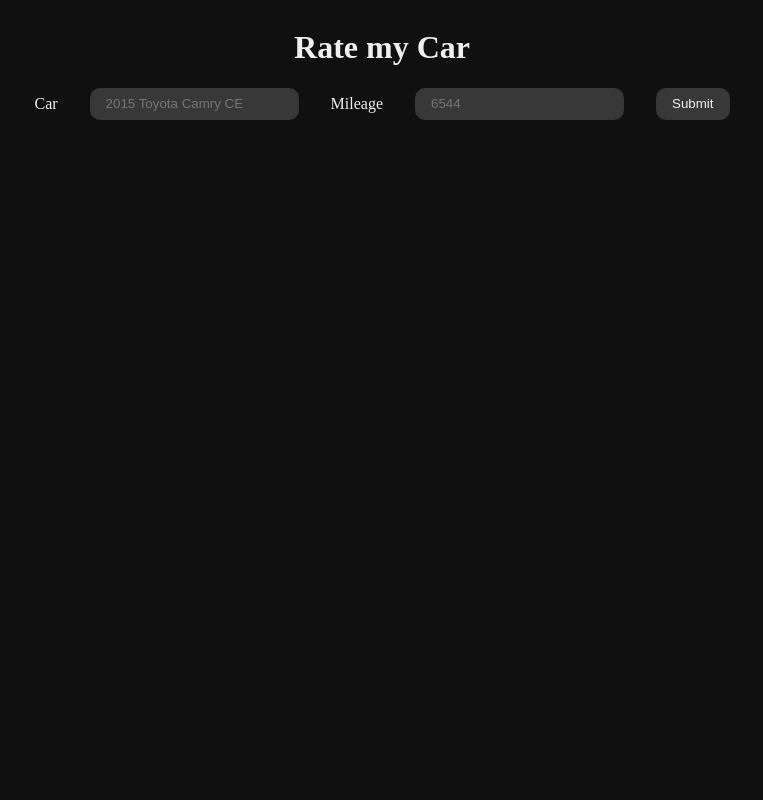
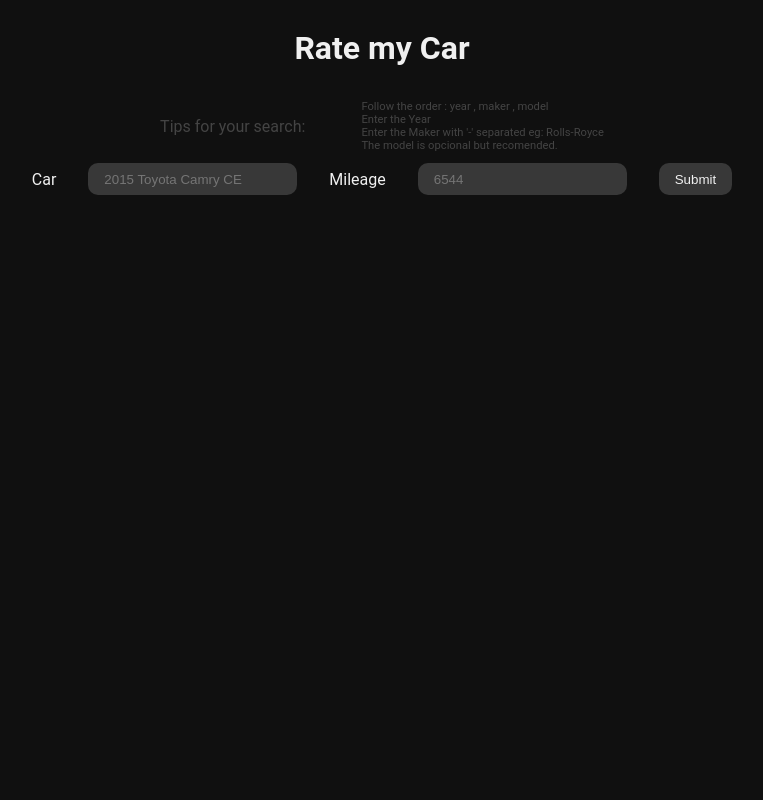
Before and after one commit to msierraltav/rate-my-car, a PHP site: page / in a window 1280 px wide. Shown: the whole page, without its empty margins (202-965 px from the left). Run offline with PHP 8.4, Linux system fonts and the light colour scheme; some libraries are stand-ins or nearby versions.

Commit message:
call to db and result table

```diff
--- a/src/conexion.php
+++ b/src/conexion.php
@@ -22,5 +22,43 @@
       }
       return $connexion;
     }
+
+    function query($query) {
+      $conn = $this->ConexionDB();
+      $stmt = $conn->query($query);
+      $data = [];
+      if ($stmt) {
+        while ($row = $stmt->fetch(PDO::FETCH_ASSOC)) {
+          $data[] = $row;
+        }
+      }
+      $conn = null; // end the connection
+      return $data;
+    }
+
+    function queryBuilder($year, $manufacturer, $model, $mileage) {
+
+      $query = "SELECT * FROM vehicles";
+
+      if (!empty($year)) {
+        $query .= " WHERE model_year='$year'";
+      }
+
+      if (!empty($manufacturer)) {
+        $query .= " AND LOWER(manufacturer) LIKE '%$manufacturer%'";
+      }
+
+      if (!empty($model)) {
+        $query .= " AND  LOWER(vehicle_model) LIKE '%$model%'";
+      }
+
+      if ($mileage >= 0) {
+        $query .= " AND listing_mileage = '$mileage'";
+      }
+
+      $query .= " AND listing_price IS NOT NULL AND listing_mileage IS NOT NULL";
+
+      return $this->query($query);
+    }
   }
 ?>
--- a/src/index.php
+++ b/src/index.php
@@ -7,12 +7,19 @@
     </head>
     <body>
         <h1>Rate my Car</h1>
-
-        <?php
-          include_once('conexion.php');
-          $conexion = new Conexion();
-          $conexion->ConexionDB();
-        ?>
+        <section class="tips">
+        <div>
+          <p>Tips for your search: </p>
+        </div>
+        <div>
+           <ul>
+            <li>Follow the order : year , maker , model</li>
+            <li>Enter the Year</li>
+            <li>Enter the Maker with '-' separated  eg: Rolls-Royce</li>
+            <li>The model is opcional but recomended.</li>
+          </ul>
+        </div>
+        </section>
 
         <section>
           <div class="input-form">
@@ -26,10 +33,15 @@
                   <label for="mileage">Mileage</label>
                   <input type="text" id="mileage" placeholder="6544">
                 </div>
-                <input class="submit-button" type="submit" value="Submit" onclick="submitForm()">
+                <input class="submit-button" type="submit" value="Submit" onclick="parseCarInput(document.getElementById('vehicle').value, document.getElementById('mileage').value)">
               </div>
             </form>
           </div>
         </section>
+        <section>
+          <div id="results">
+          </div>
+        </section>
+
     </body>
 </html>
--- a/src/scripts.js
+++ b/src/scripts.js
@@ -1,3 +1,77 @@
-function submitForm() {
-  alert('Hello, world!');
+function parseCarInput(vehicle, mileage) {
+
+  if (typeof event !== 'undefined') {
+    event.preventDefault();
+  }
+
+  let car = {
+    year: 0,
+    manufacturer: '',
+    model: '',
+    mileage: -1
+  };
+
+  const yearMatch = vehicle.match(/\b(\d{4})\b/);
+  if (yearMatch) {
+    car.year = parseInt(yearMatch[1], 10);
+    vehicle = vehicle.replace(yearMatch[1], '').trim();
+  }
+
+  const manufacturerPattern = /^(\w+(-\w+)?)\b/;
+  const matches = vehicle.match(manufacturerPattern);
+
+  if (matches && matches[1]) {
+    car.manufacturer = (matches[1]).toLowerCase();
+    const modelPart = (vehicle.substring(matches[0].length).trim()).toLowerCase();
+    if (modelPart) {
+      car.model = modelPart;
+    }
+  } else if (vehicle.trim()) {
+    car.manufacturer = (vehicle.trim()).toLowerCase();
+  }
+
+  car.mileage = mileage === '' ? -1 : parseInt(mileage, 10);
+
+  if (car.year === 0 || car.manufacturer === '') {
+    alert("Please enter almost a year and a manufacturer");
+  }
+  else {
+    submitForm(car);
+  }
 }
+function submitForm(car) {
+
+  const resultsContainer = document.getElementById("results");
+  resultsContainer.innerHTML = "Loading data...";
+
+  const getData = async (car) => {
+    try {
+      const response = await fetch("results.php", {
+        method: "POST",
+        body: JSON.stringify(car),
+        headers: {
+         "Content-Type": "application/json; charset=UTF-8"
+        }
+      });
+
+      if (response.ok) {
+        const htmlContent = await response.text();
+        return htmlContent;
+      } else {
+        throw new Error(`Error: ${response.status}`);
+      }
+    } catch (error) {
+      console.error("Fetch error:", error);
+      return "Error loading data";
+    }
+  };
+
+  getData(car)
+    .then((htmlContent) => {
+      resultsContainer.innerHTML = htmlContent;
+    })
+    .catch((error) => {
+      console.error("Error:", error);
+      resultsContainer.innerHTML = "Error loading data";
+    });
+}
--- a/src/styles.css
+++ b/src/styles.css
@@ -7,6 +7,7 @@ body {
   justify-content: flex-start;
   align-items: center;
   flex-direction: column;
+  font-family: 'Roboto', sans-serif;
 }
 
 .input-form{
@@ -45,3 +46,29 @@ body {
   height: 2rem;
   padding: 0 1rem;
 }
+
+.tips{
+  display: flex;
+  flex-direction: row;
+  justify-content: center;
+  align-items: center;
+  gap: 1rem;
+  color: rgb(68, 68, 68);
+}
+
+.tips p2{
+  color: #505050;
+  font-size: smaller;
+}
+
+.tips ul{
+  list-style-type: none;
+  font-size: 0.7rem;
+}
+
+.results{
+  display: flex;
+  flex-direction: column;
+  justify-content: center;
+  align-items: center;
+}
```
Also changed, not shown: src/results.php (+53 -13 lines), readme.md, 1 other file.
